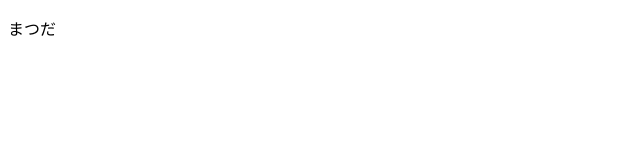
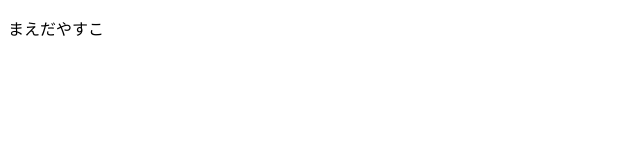
Before and after one commit to matsuday147/test, a plain HTML site: page design/index.html in a window 1280 px wide. Shown: the full height of the page, 0-640 px from the left. Drawn offline with Linux system fonts and the light colour scheme.

Commit message:
refs #1 まえだやすこに変更した

```diff
--- a/design/index.html
+++ b/design/index.html
@@ -6,6 +6,6 @@
 </head>
 
 <body>
-<p>まつだ</p>
+<p>まえだやすこ</p>
 </body>
 </html>
```
